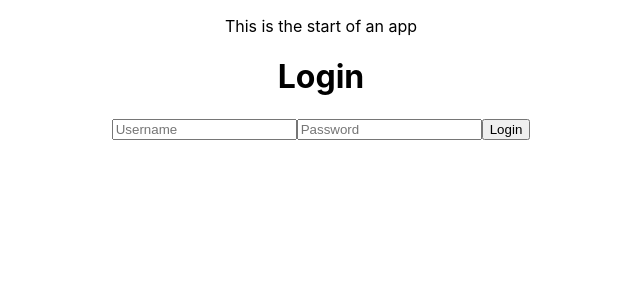
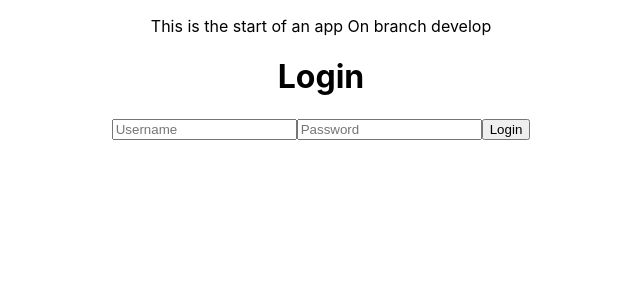
Before and after one commit to Sloancb/OnlineShoppingApp, a React (Create React App) app in the folder frontend/: page / in a window 1280 px wide. Shown: the top 300 px of the page, without its empty margins (319-959 px from the left). Built offline with nearby package versions, Linux system fonts and the light colour scheme.

Commit message:
Creating development branch

```diff
--- a/frontend/src/App.js
+++ b/frontend/src/App.js
@@ -7,6 +7,7 @@ function App() {
       <header >
         <p>
           This is the start of an app
+          On branch develop
         </p>
         <Login/>
       </header>
```
